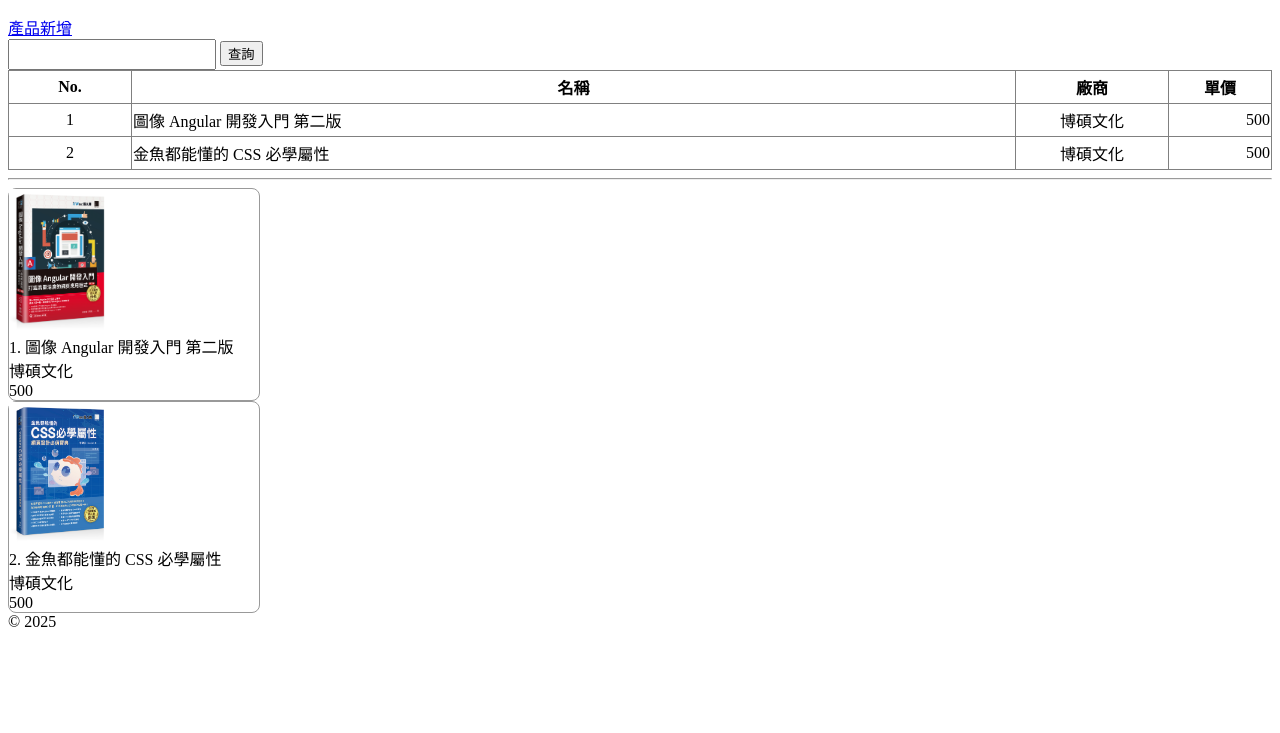
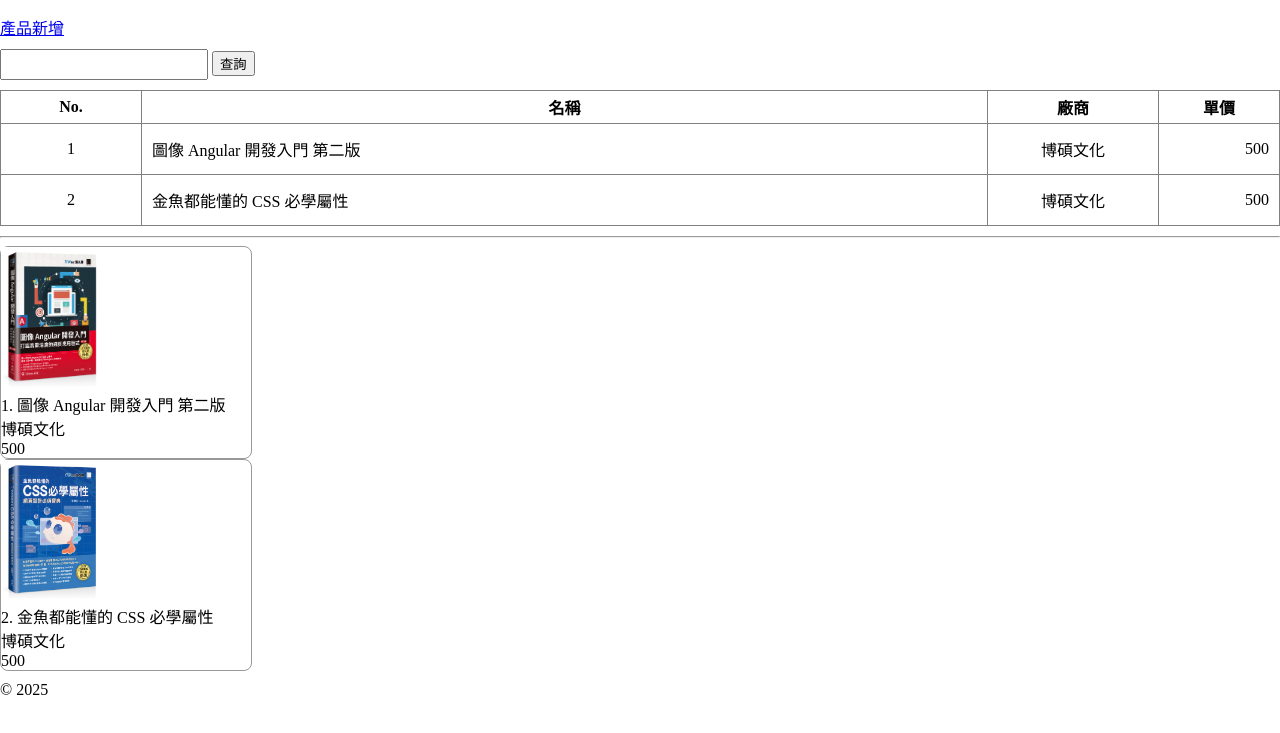
Before and after one commit to ffff980/mcu-114-1-web-14131783, a plain HTML site: page src/index.html in a window 1280 px wide. Shown: the part 49-782 px from the top of the page. Drawn offline with Linux system fonts and the light colour scheme.

Commit message:
feat(css): 設定各元素內外距樣式實作

```diff
--- a/src/index.css
+++ b/src/index.css
@@ -1,5 +1,14 @@
+body {
+  margin: 0;
+  padding: 0;
+}
+
 header {
   text-align: center;
+}
+
+nav {
+  margin-bottom: 10px;
 }
 
 .card {
@@ -16,11 +25,16 @@ input[type="text"] {
 table {
   border-collapse: collapse;
   width: 100%;
+  margin: 10px 0px;
 }
 
 th,
 td {
   height: 30px;
+}
+
+tr > td {
+  padding: 10px;
 }
 
 td.id {
@@ -37,3 +51,7 @@ td.price {
   width: 100px;
   text-align: right;
 }
+
+footer {
+  margin-top: 10px;
+}
```
